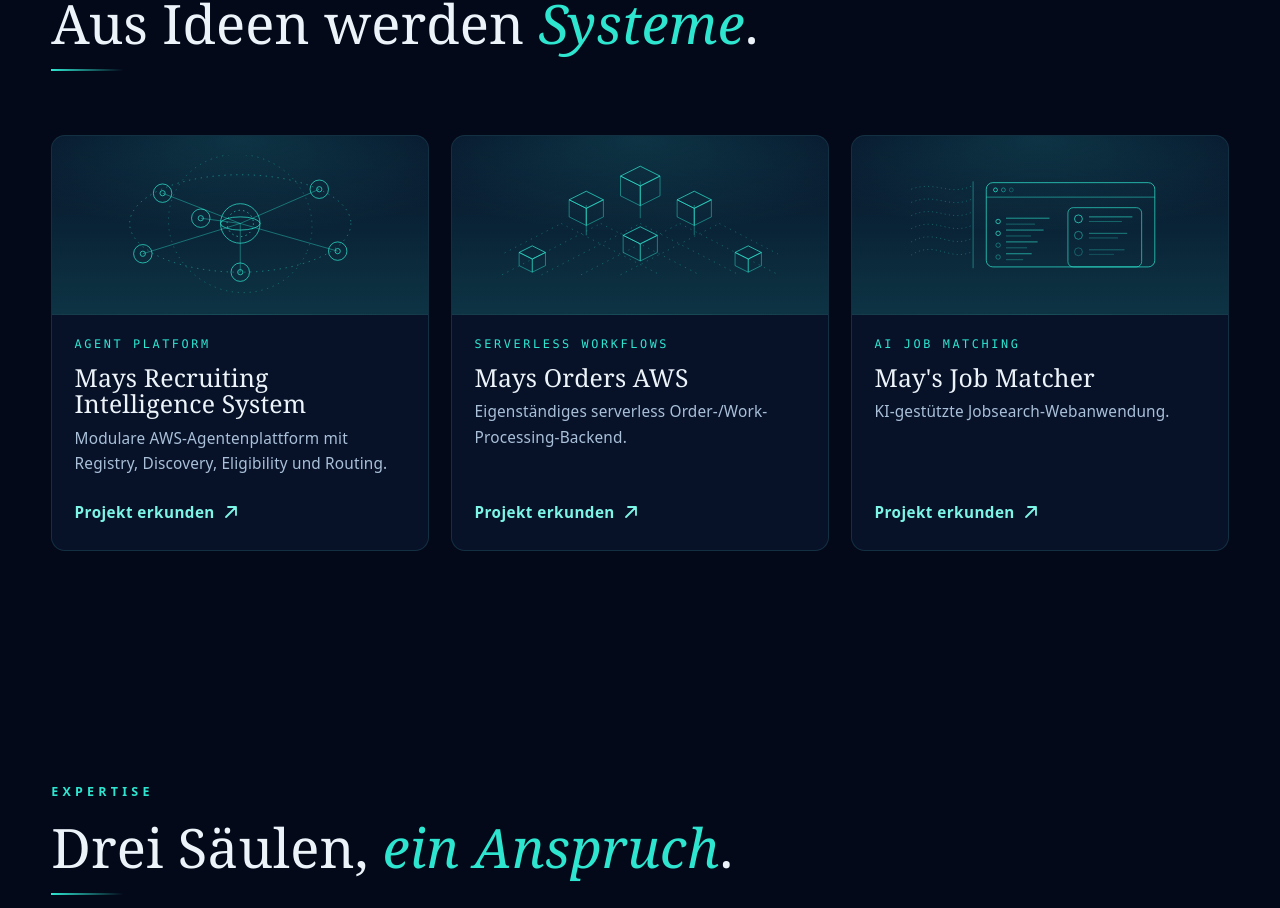
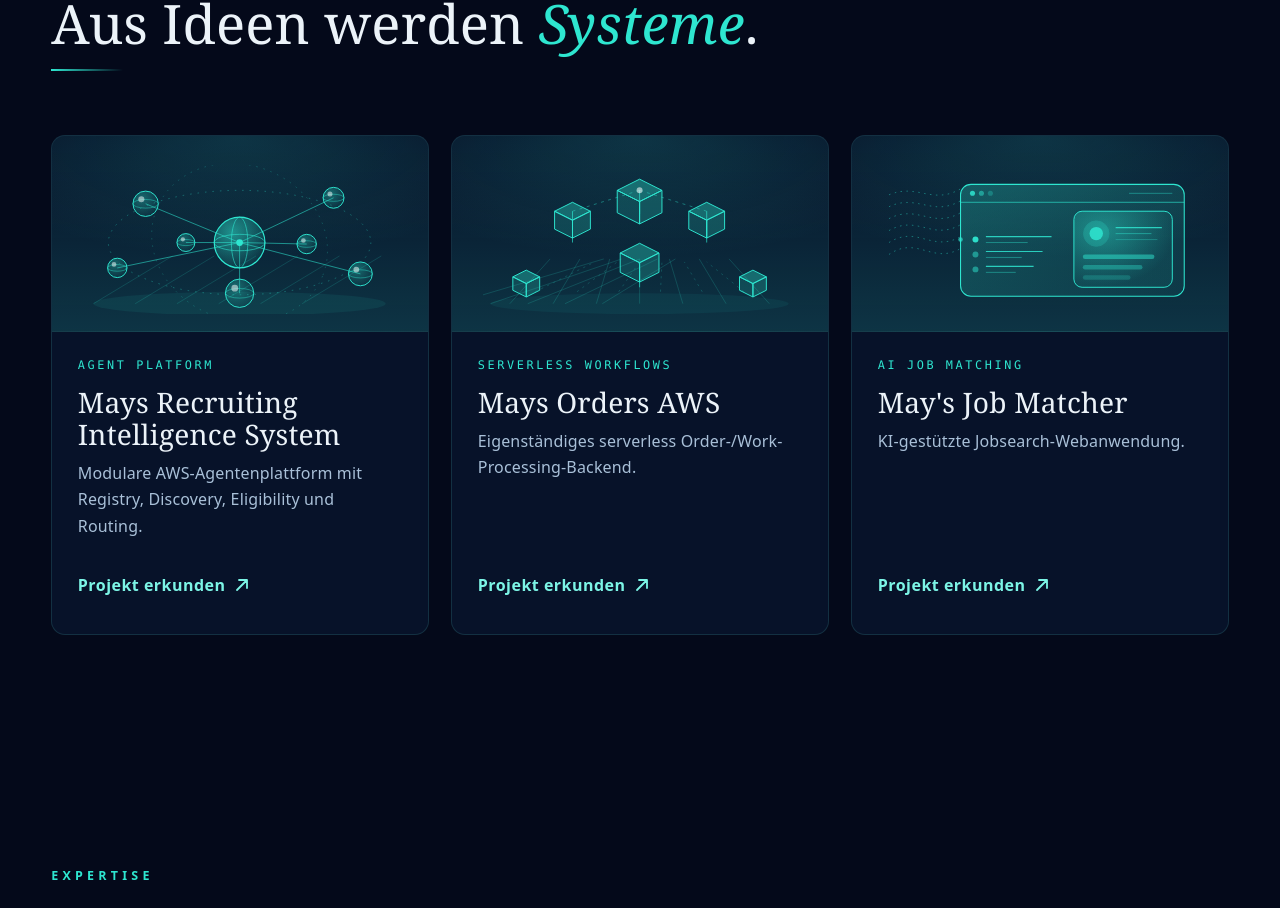
Before and after one commit to maynowak/Mays-Portfolio, a React (Vite) app: page / in a window 1280 px wide. Shown: the part 1140-2048 px from the top of the page. Built offline with nearby package versions, Linux system fonts and the light colour scheme.

Commit message:
feat(visual): Projekt-Bildwelten mit Glasflächen, Perspektiveebene und räumlicher Tiefe; größere Bildbereiche und kräftigere Kartentypografie; Touch-Ziel 44px

```diff
--- a/src/components/ProjectDiagram.tsx
+++ b/src/components/ProjectDiagram.tsx
@@ -1,106 +1,180 @@
 import type { DiagramKind } from '../data/portfolio';
 
-/** Abstrakte Linien-Visuals für die Projektkarten (dekorativ, aria-hidden). */
+/**
+ * Bildwelten der Projektkarten — rein dekorativ (aria-hidden).
+ * Glasflächen, türkise Kanten und räumliche Tiefe statt flacher Strichgrafik.
+ */
 
+/** Mays-RIS: vernetztes Agentensystem mit Kugeln, Kern und Datenfluss. */
 function NetworkDiagram() {
-  const cx = 210;
-  const cy = 104;
   const satellites = [
-    { x: 92, y: 58 },
-    { x: 330, y: 52 },
-    { x: 62, y: 150 },
-    { x: 210, y: 178 },
-    { x: 358, y: 146 },
-    { x: 150, y: 96 },
+    { x: 84, y: 52, r: 17 },
+    { x: 336, y: 44, r: 14 },
+    { x: 46, y: 138, r: 13 },
+    { x: 210, y: 172, r: 19 },
+    { x: 372, y: 146, r: 16 },
+    { x: 138, y: 104, r: 12 },
+    { x: 300, y: 106, r: 13 },
   ];
   return (
-    <svg viewBox="0 0 420 210" fill="none" stroke="currentColor" strokeWidth="1.1" aria-hidden="true" focusable="false">
-      <ellipse cx={cx} cy={cy} rx="168" ry="74" strokeDasharray="2 7" opacity="0.6" />
-      <ellipse cx={cx} cy={cy} rx="110" ry="104" strokeDasharray="2 7" opacity="0.35" transform="rotate(24 210 104)" />
+    <svg viewBox="0 0 420 200" fill="none" aria-hidden="true" focusable="false">
+      <defs>
+        <radialGradient id="card-glass-a" cx="36%" cy="30%" r="70%">
+          <stop offset="0%" stopColor="currentColor" stopOpacity="0.34" />
+          <stop offset="100%" stopColor="currentColor" stopOpacity="0.05" />
+        </radialGradient>
+        <radialGradient id="card-core-a" cx="36%" cy="30%" r="72%">
+          <stop offset="0%" stopColor="currentColor" stopOpacity="0.55" />
+          <stop offset="100%" stopColor="currentColor" stopOpacity="0.08" />
+        </radialGradient>
+      </defs>
+
+      {/* räumliche Ebene */}
+      <ellipse cx="210" cy="186" rx="196" ry="16" fill="currentColor" opacity="0.07" />
+      <path d="M14 186 L120 122 M70 186 L176 122 M126 186 L232 122 M182 186 L288 122 M238 186 L344 122 M294 186 L400 122"
+        stroke="currentColor" strokeWidth="0.8" opacity="0.28" />
+
+      {/* Bahnen */}
+      <ellipse cx="210" cy="104" rx="176" ry="70" stroke="currentColor" strokeWidth="1" strokeDasharray="2 8" opacity="0.45" />
+      <ellipse cx="210" cy="104" rx="120" ry="104" stroke="currentColor" strokeWidth="1" strokeDasharray="2 8" opacity="0.28" transform="rotate(22 210 104)" />
+
+      {/* Verbindungen zum Kern */}
       {satellites.map((s) => (
-        <line key={`l-${s.x}-${s.y}`} x1={cx} y1={cy} x2={s.x} y2={s.y} opacity="0.55" />
+        <line key={`l-${s.x}-${s.y}`} x1="210" y1="104" x2={s.x} y2={s.y} stroke="currentColor" strokeWidth="1.2" opacity="0.62" />
       ))}
+
+      {/* Satelliten als Glaskugeln */}
       {satellites.map((s) => (
         <g key={`s-${s.x}-${s.y}`}>
-          <circle cx={s.x} cy={s.y} r="14" />
-          <circle cx={s.x} cy={s.y} r="4" />
+          <circle cx={s.x} cy={s.y} r={s.r} fill="url(#card-glass-a)" />
+          <circle cx={s.x} cy={s.y} r={s.r} stroke="currentColor" strokeWidth="1.3" />
+          <ellipse cx={s.x} cy={s.y} rx={s.r} ry={s.r * 0.34} stroke="currentColor" strokeWidth="0.8" opacity="0.7" />
+          <circle cx={s.x - s.r * 0.34} cy={s.y - s.r * 0.36} r={s.r * 0.24} fill="#fff" opacity="0.5" />
         </g>
       ))}
-      <circle cx={cx} cy={cy} r="30" />
-      <circle cx={cx} cy={cy} r="20" strokeDasharray="2 5" />
-      <ellipse cx={cx} cy={cy} rx="30" ry="10" />
+
+      {/* Kern */}
+      <circle cx="210" cy="104" r="34" fill="url(#card-core-a)" />
+      <circle cx="210" cy="104" r="34" stroke="currentColor" strokeWidth="1.6" />
+      <ellipse cx="210" cy="104" rx="34" ry="11" stroke="currentColor" strokeWidth="1" opacity="0.8" />
+      <ellipse cx="210" cy="104" rx="11" ry="34" stroke="currentColor" strokeWidth="1" opacity="0.8" />
+      <circle cx="210" cy="104" r="4.5" fill="currentColor" />
     </svg>
   );
 }
 
+/** Mays Orders AWS: verbundene, gläserne Workflow-Blöcke über Rasterfläche. */
 function BlocksDiagram() {
-  const cube = (x: number, y: number, s: number) => {
-    const w = s;
-    const h = s * 0.5;
-    return (
-      <g key={`${x}-${y}`}>
-        <path d={`M${x} ${y - h} L${x + w} ${y} L${x} ${y + h} L${x - w} ${y} Z`} />
-        <path d={`M${x - w} ${y} L${x} ${y + h} L${x} ${y + h + s} L${x - w} ${y + s} Z`} opacity="0.65" />
-        <path d={`M${x} ${y + h} L${x + w} ${y} L${x + w} ${y + s} L${x} ${y + h + s} Z`} opacity="0.65" />
-      </g>
-    );
-  };
+  const cube = (x: number, y: number, s: number) => (
+    <g key={`${x}-${y}`}>
+      <path d={`M${x} ${y - s * 0.5} L${x + s} ${y} L${x} ${y + s * 0.5} L${x - s} ${y} Z`} fill="currentColor" opacity="0.34" />
+      <path d={`M${x - s} ${y} L${x} ${y + s * 0.5} L${x} ${y + s * 0.5 + s} L${x - s} ${y + s} Z`} fill="currentColor" opacity="0.16" />
+      <path d={`M${x} ${y + s * 0.5} L${x + s} ${y} L${x + s} ${y + s} L${x} ${y + s * 0.5 + s} Z`} fill="currentColor" opacity="0.22" />
+      <path d={`M${x} ${y - s * 0.5} L${x + s} ${y} L${x} ${y + s * 0.5} L${x - s} ${y} Z`} stroke="currentColor" strokeWidth="1.3" />
+      <path d={`M${x - s} ${y} L${x} ${y + s * 0.5} L${x} ${y + s * 0.5 + s} L${x - s} ${y + s} Z`} stroke="currentColor" strokeWidth="1.3" />
+      <path d={`M${x} ${y + s * 0.5} L${x + s} ${y} L${x + s} ${y + s} L${x} ${y + s * 0.5 + s} Z`} stroke="currentColor" strokeWidth="1.3" />
+    </g>
+  );
   return (
-    <svg viewBox="0 0 420 210" fill="none" stroke="currentColor" strokeWidth="1.1" aria-hidden="true" focusable="false">
-      {[-2, -1, 0, 1, 2].map((i) => (
-        <line key={`g1-${i}`} x1={60 + i * 60} y1={182} x2={210 + i * 60} y2={104} strokeDasharray="2 7" opacity="0.4" />
+    <svg viewBox="0 0 420 200" fill="none" aria-hidden="true" focusable="false">
+      <defs>
+        <radialGradient id="card-glass-b" cx="38%" cy="26%" r="70%">
+          <stop offset="0%" stopColor="currentColor" stopOpacity="0.4" />
+          <stop offset="100%" stopColor="currentColor" stopOpacity="0.06" />
+        </radialGradient>
+      </defs>
+
+      {/* Bodenraster */}
+      <ellipse cx="210" cy="186" rx="200" ry="14" fill="currentColor" opacity="0.06" />
+      {[-3, -2, -1, 0, 1, 2, 3].map((i) => (
+        <line key={`a-${i}`} x1={210 + i * 58} y1="186" x2={210 + i * 40} y2="126" stroke="currentColor" strokeWidth="0.8" opacity="0.3" />
       ))}
       {[-2, -1, 0, 1, 2].map((i) => (
-        <line key={`g2-${i}`} x1={210 + i * 60} y1={104} x2={360 + i * 60} y2={182} strokeDasharray="2 7" opacity="0.4" />
+        <line key={`b-${i}`} x1={60 + i * 50} y1="186" x2={210 + i * 24} y2="126" stroke="currentColor" strokeWidth="0.8" opacity="0.3" />
       ))}
-      <line x1="128" y1="122" x2="128" y2="76" opacity="0.55" />
-      <line x1="292" y1="122" x2="292" y2="76" opacity="0.55" />
-      <line x1="210" y1="96" x2="210" y2="40" opacity="0.55" />
-      {cube(128, 68, 26)}
-      {cube(292, 68, 26)}
-      {cube(210, 32, 30)}
-      {cube(210, 122, 26)}
-      {cube(46, 148, 20)}
-      {cube(374, 148, 20)}
+      {[0, 1, 2, 3, 4, 5].map((i) => (
+        <line key={`c-${i}`} x1={70 + i * 56} y1="170" x2={150 + i * 30} y2="130" stroke="currentColor" strokeWidth="0.7" strokeDasharray="3 6" opacity="0.4" />
+      ))}
+
+      {/* Verbindungen zwischen den Blöcken */}
+      <line x1="120" y1="104" x2="120" y2="62" stroke="currentColor" strokeWidth="1.3" opacity="0.7" />
+      <line x1="300" y1="104" x2="300" y2="62" stroke="currentColor" strokeWidth="1.3" opacity="0.7" />
+      <line x1="210" y1="66" x2="210" y2="34" stroke="currentColor" strokeWidth="1.3" opacity="0.7" />
+      <line x1="120" y1="62" x2="210" y2="34" stroke="currentColor" strokeWidth="1" strokeDasharray="4 6" opacity="0.55" />
+      <line x1="300" y1="62" x2="210" y2="34" stroke="currentColor" strokeWidth="1" strokeDasharray="4 6" opacity="0.55" />
+      <line x1="210" y1="142" x2="210" y2="164" stroke="currentColor" strokeWidth="1.3" opacity="0.7" />
+
+      {/* Workflow-Blöcke */}
+      {cube(210, 34, 30)}
+      {cube(120, 62, 24)}
+      {cube(300, 62, 24)}
+      {cube(210, 118, 26)}
+      {cube(58, 150, 18)}
+      {cube(362, 150, 18)}
+      <circle cx="210" cy="34" r="4" fill="#fff" opacity="0.55" />
     </svg>
   );
 }
 
+/** May's Job Matcher: abstrahierte, hochwertige Analyseoberfläche. */
 function PanelDiagram() {
-  const rows = [96, 114, 132, 150];
+  const rows = [104, 124, 144];
   return (
-    <svg viewBox="0 0 420 210" fill="none" stroke="currentColor" strokeWidth="1.1" aria-hidden="true" focusable="false">
-      {[52, 72, 92, 112, 132, 152].map((y, i) => (
+    <svg viewBox="0 0 420 200" fill="none" aria-hidden="true" focusable="false">
+      <defs>
+        <linearGradient id="card-panel-face" x1="0" y1="0" x2="1" y2="1">
+          <stop offset="0%" stopColor="currentColor" stopOpacity="0.26" />
+          <stop offset="100%" stopColor="currentColor" stopOpacity="0.06" />
+        </linearGradient>
+        <radialGradient id="card-glass-c" cx="30%" cy="26%" r="72%">
+          <stop offset="0%" stopColor="currentColor" stopOpacity="0.42" />
+          <stop offset="100%" stopColor="currentColor" stopOpacity="0.06" />
+        </radialGradient>
+      </defs>
+
+      {/* Datenströme von links */}
+      {[40, 56, 72, 88, 104, 120].map((y, i) => (
         <path
           key={`w-${y}`}
-          d={`M14 ${y} C 52 ${y - 14 - i * 2}, 72 ${y + 12}, 108 ${y - 6}`}
-          opacity="0.45"
-          strokeDasharray="1.5 5"
+          d={`M8 ${y} C 46 ${y - 16 - i * 2}, 66 ${y + 14}, 104 ${y - 8}`}
+          stroke="currentColor"
+          strokeWidth="1.1"
+          strokeDasharray="2 6"
+          opacity="0.5"
         />
       ))}
-      <line x1="108" y1="40" x2="108" y2="172" opacity="0.6" />
-      <rect x="128" y="42" width="256" height="128" rx="10" />
-      <line x1="128" y1="64" x2="384" y2="64" opacity="0.7" />
-      <circle cx="142" cy="53" r="3" />
-      <circle cx="154" cy="53" r="3" opacity="0.6" />
-      <circle cx="166" cy="53" r="3" opacity="0.35" />
+      <circle cx="104" cy="100" r="3" fill="currentColor" opacity="0.7" />
+
+      {/* Glasfläche der Oberfläche */}
+      <rect x="104" y="26" width="300" height="150" rx="14" fill="url(#card-panel-face)" />
+      <rect x="104" y="26" width="300" height="150" rx="14" stroke="currentColor" strokeWidth="1.4" />
+      <line x1="104" y1="50" x2="404" y2="50" stroke="currentColor" strokeWidth="1.2" opacity="0.7" />
+      <circle cx="120" cy="38" r="3.4" fill="currentColor" opacity="0.85" />
+      <circle cx="132" cy="38" r="3.4" fill="currentColor" opacity="0.5" />
+      <circle cx="144" cy="38" r="3.4" fill="currentColor" opacity="0.28" />
+      <line x1="330" y1="38" x2="388" y2="38" stroke="currentColor" strokeWidth="1.2" opacity="0.45" />
+
+      {/* Trefferliste */}
       {rows.map((y, i) => (
         <g key={`r-${y}`}>
-          <circle cx="146" cy={y + 5} r="3.4" opacity={i < 2 ? 1 : 0.5} />
-          <line x1="158" y1={y} x2={158 + 66 - i * 9} y2={y} opacity="0.85" />
-          <line x1="158" y1={y + 9} x2={158 + 44 - i * 6} y2={y + 9} opacity="0.45" />
+          <circle cx="124" cy={y - 4} r="4" fill="currentColor" opacity={i === 0 ? 0.95 : 0.5} />
+          <line x1="138" y1={y - 8} x2={138 + 88 - i * 12} y2={y - 8} stroke="currentColor" strokeWidth="1.6" opacity="0.85" />
+          <line x1="138" y1={y} x2={138 + 56 - i * 8} y2={y} stroke="currentColor" strokeWidth="1.2" opacity="0.45" />
         </g>
       ))}
-      <rect x="252" y="80" width="112" height="90" rx="8" opacity="0.9" />
-      <circle cx="268" cy="97" r="6" />
-      <circle cx="268" cy="122" r="6" opacity="0.65" />
-      <circle cx="268" cy="147" r="6" opacity="0.4" />
-      <line x1="284" y1="94" x2="350" y2="94" opacity="0.85" />
-      <line x1="284" y1="101" x2="334" y2="101" opacity="0.45" />
-      <line x1="284" y1="119" x2="342" y2="119" opacity="0.65" />
-      <line x1="284" y1="126" x2="328" y2="126" opacity="0.4" />
-      <line x1="284" y1="144" x2="338" y2="144" opacity="0.45" />
-      <line x1="284" y1="151" x2="322" y2="151" opacity="0.3" />
+
+      {/* Bewertungs-Karte mit Score */}
+      <rect x="256" y="62" width="132" height="102" rx="11" fill="url(#card-glass-c)" stroke="currentColor" strokeWidth="1.3" />
+      <circle cx="286" cy="92" r="17" fill="currentColor" opacity="0.22" stroke="currentColor" strokeWidth="1.3" />
+      <circle cx="286" cy="92" r="9" fill="currentColor" opacity="0.85" />
+      <line x1="312" y1="84" x2="374" y2="84" stroke="currentColor" strokeWidth="1.6" opacity="0.85" />
+      <line x1="312" y1="92" x2="360" y2="92" stroke="currentColor" strokeWidth="1.2" opacity="0.5" />
+      <line x1="312" y1="100" x2="368" y2="100" stroke="currentColor" strokeWidth="1.2" opacity="0.35" />
+      {[120, 134, 148].map((y, i) => (
+        <g key={`b-${y}`}>
+          <rect x="268" y={y} width={96 - i * 16} height="6" rx="3" fill="currentColor" opacity={0.5 - i * 0.14} />
+        </g>
+      ))}
     </svg>
   );
 }
--- a/src/styles/global.css
+++ b/src/styles/global.css
@@ -780,27 +780,41 @@
 }
 
 .project-card__media {
-  aspect-ratio: 21 / 10;
+  aspect-ratio: 21 / 11;
   border-bottom: 1px solid var(--line);
   background:
-    radial-gradient(120% 90% at 50% 0%, var(--glow), transparent 60%),
+    radial-gradient(130% 100% at 50% 0%, var(--glow), transparent 62%),
     linear-gradient(180deg, transparent, var(--glow));
   color: var(--accent);
   display: grid;
   place-items: center;
-  padding: 1.2rem;
+  padding: 1.1rem 1.1rem 0.4rem;
+  transition: background 0.35s var(--ease);
+}
+
+.project-card:hover .project-card__media,
+.project-card:focus-within .project-card__media {
+  background:
+    radial-gradient(130% 110% at 50% 0%, var(--glow-strong), transparent 66%),
+    linear-gradient(180deg, transparent, var(--glow));
 }
 
 .project-card__media svg {
-  width: 82%;
+  width: 92%;
   height: auto;
+  transition: transform 0.45s var(--ease);
+}
+
+.project-card:hover .project-card__media svg,
+.project-card:focus-within .project-card__media svg {
+  transform: scale(1.04);
 }
 
 .project-card__body {
   display: flex;
   flex-direction: column;
-  gap: 0.55rem;
-  padding: 1.3rem 1.4rem 1.5rem;
+  gap: 0.6rem;
+  padding: 1.5rem 1.6rem 1.7rem;
   flex: 1;
 }
 
@@ -813,33 +827,36 @@
 }
 
 .project-card__title {
-  font-size: 1.55rem;
+  font-size: clamp(1.5rem, 2.2vw, 1.85rem);
+  line-height: 1.15;
 }
 
 .project-card__tagline {
   color: var(--ink-muted);
-  font-size: 0.96rem;
+  font-size: 1rem;
   flex: 1;
 }
 
 .project-card__toggle {
   align-self: flex-start;
-  margin-top: 0.8rem;
+  margin-top: 0.9rem;
   display: inline-flex;
   align-items: center;
-  gap: 0.5rem;
+  gap: 0.55rem;
+  /* Großzügiges Touch-Ziel */
+  min-height: 44px;
+  padding: 0.35rem 0;
   background: none;
   border: 0;
-  padding: 0.25rem 0;
   color: var(--accent-strong);
-  font: 600 0.95rem var(--sans);
+  font: 600 1rem var(--sans);
   letter-spacing: 0.03em;
   cursor: pointer;
   transition: gap 0.2s var(--ease);
 }
 
 .project-card__toggle:hover {
-  gap: 0.75rem;
+  gap: 0.8rem;
 }
 
 /* Aufklappbare Architekturansicht (volle Breite unter dem Grid) */
```
